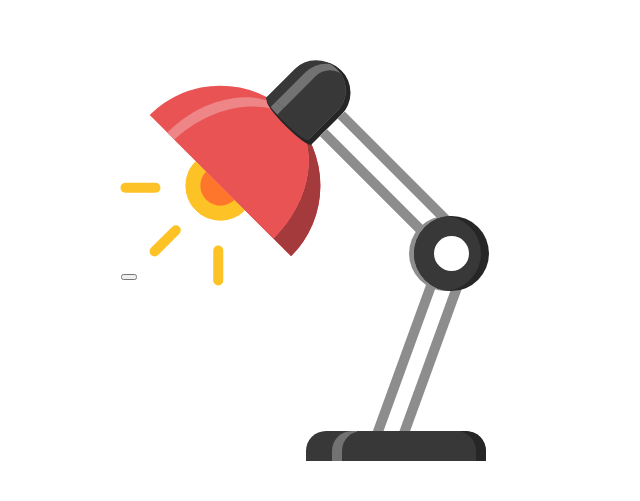
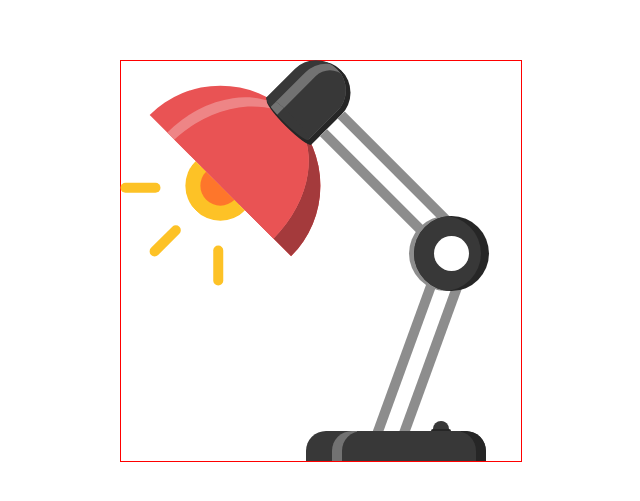
Before and after one commit to FabianXRL16/Lamp, a website: page index.html in a window 1280 px wide. Shown: the part 139-640 px from the top of the page, without its empty margins (319-959 px from the left). Drawn offline with Linux system fonts and the light colour scheme.

Commit message:
Controls style

```diff
--- a/style.css
+++ b/style.css
@@ -23,7 +23,7 @@ body {
 .lamp {
   height: 400px;
   width: 400px;
-  /* border: 1px solid red; */
+  border: 1px solid red;
   position: relative;
 }
 
@@ -264,3 +264,37 @@ body {
   background-color: var(--bg-gray);
   right: 10px;
 }
+
+.controls {
+  width: 20px;
+  height: 10px;
+  position: absolute;
+  bottom: 30px;
+  right: 70px;
+  overflow: hidden;
+}
+
+.containerButtons {
+  background-color: var(--bg-gray-dark);
+  width: 20px;
+  height: 2px;
+  border-radius: 2px 2px 0 0;
+  position: absolute;
+  bottom: 0;
+  z-index: 10;
+}
+
+button {
+  width: 16px;
+  height: 10px;
+  background-color: var(--bg-gray);
+  border: none;
+  outline: none;
+  cursor: pointer;
+  border-radius: 10px 10px 0 0;
+  margin: 0;
+  padding: 0;
+  position: absolute;
+  top: 0;
+  left: 2px;
+}
```
